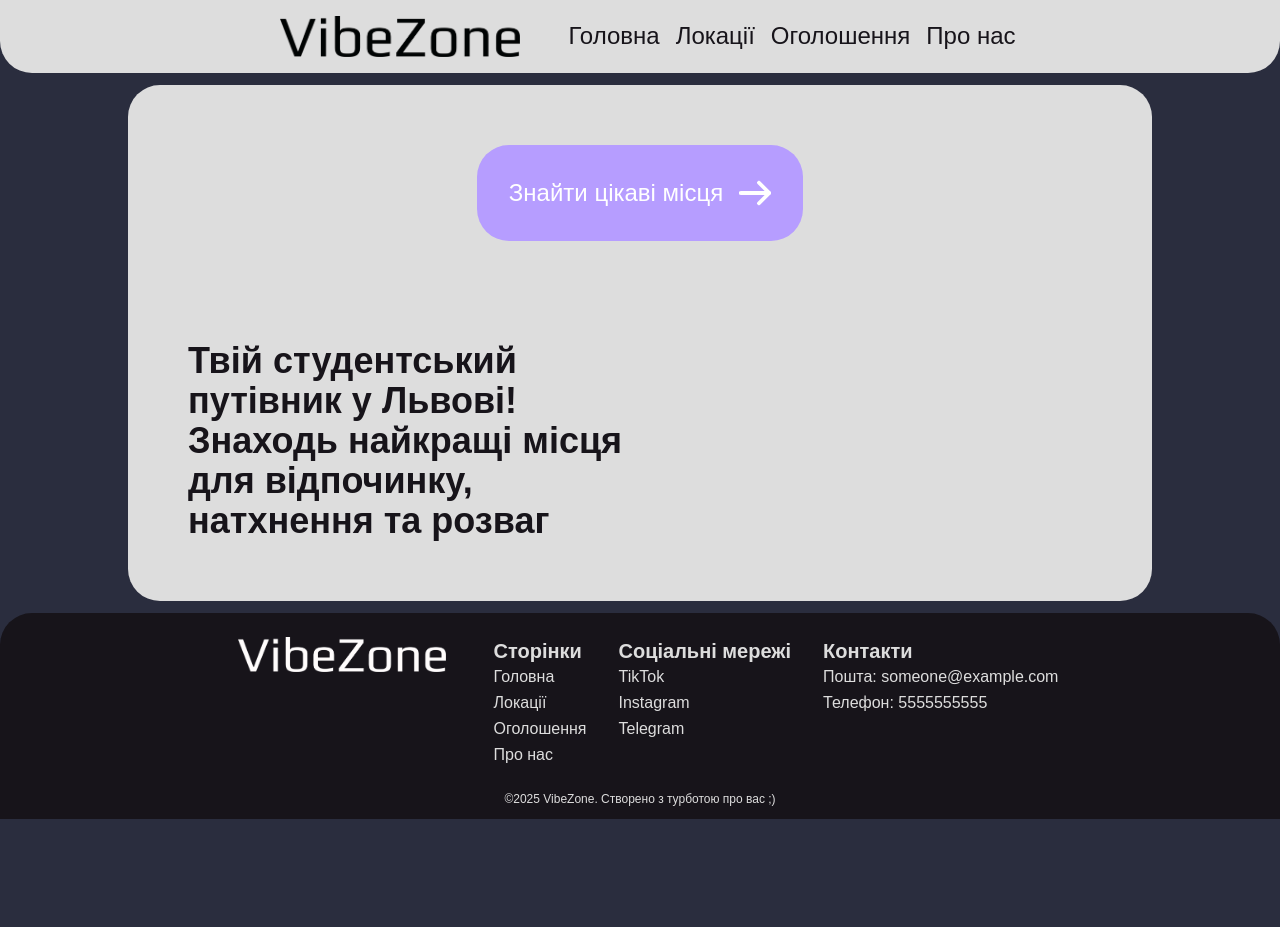
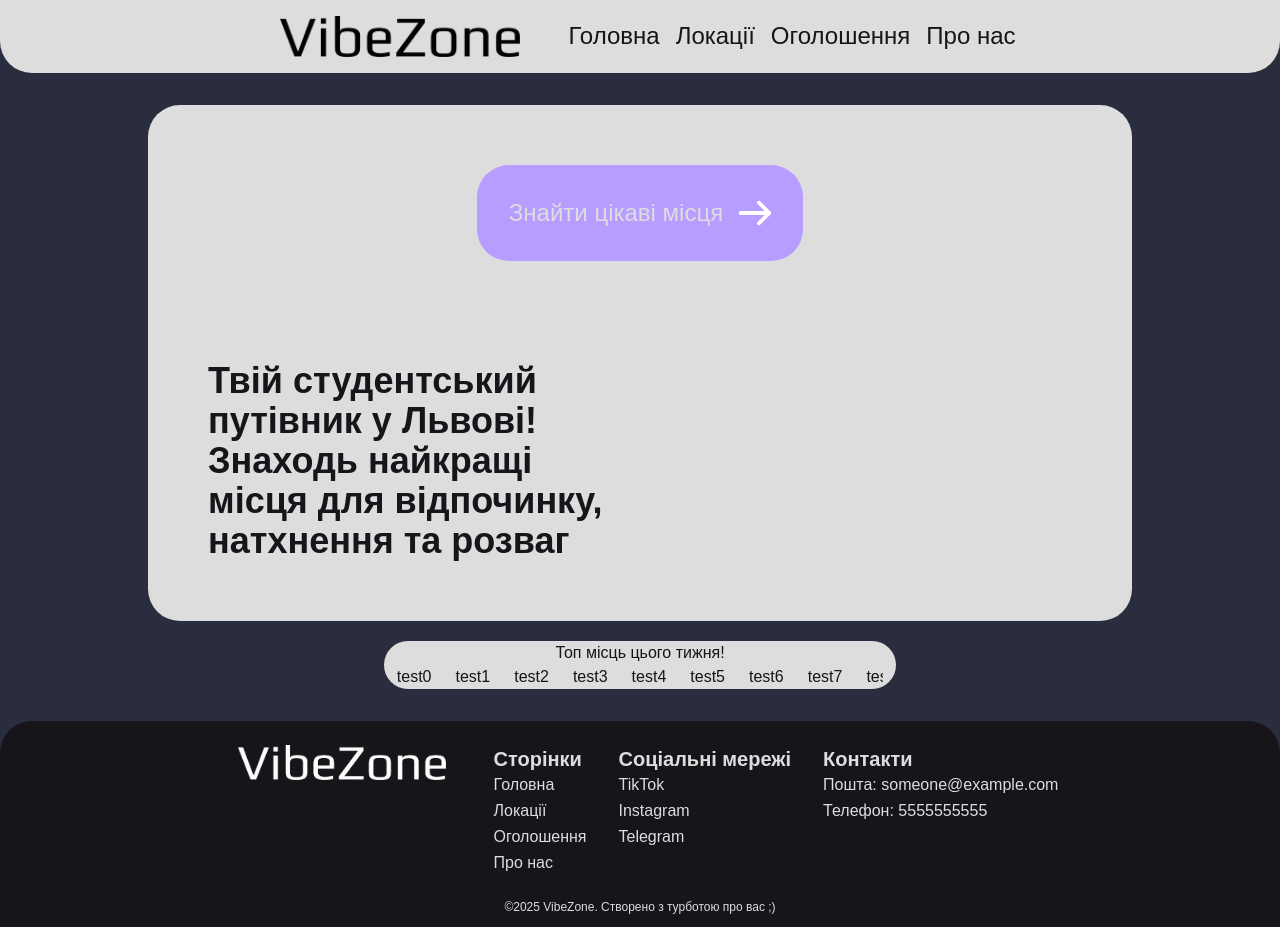
Before and after one commit to TeamVibeLab/vibezone, a Next.js app: page / in a window 1280 px wide. Before the commit the page ends 819 px from the top, so only its background shows below. Built offline with nearby package versions, Linux system fonts and the light colour scheme.

Commit message:
початок дизайну топ місць тижня

```diff
--- a/src/app/page.tsx
+++ b/src/app/page.tsx
@@ -6,16 +6,23 @@ import { useRouter } from 'next/navigation'
 export default function Home() {
   const router = useRouter()
 
+  const rows = [];
+  for (let i = 0; i < 16; i++) {
+      // note: we are adding a key prop here to allow react to uniquely identify each
+      // element in this array. see: https://reactjs.org/docs/lists-and-keys.html
+      rows.push(<li key={i} className="snap-center">test{i}</li>);
+  }
+
   return (
     <div className="w-4/5">
-      <section className="p-15
+      <section className="p-15 m-5
       flex flex-col gap-y-25
       rounded-4xl bg-bright-foreground">
         <button
         onClick={(e) => {router.push("/locations")}}
         className="w-auto h-auto p-8 mx-auto
         rounded-4xl bg-button hover:bg-button-highlight
-        text-2xl text-white
+        text-2xl text-bright-foreground
         flex justify-between items-center gap-x-4">
           Знайти цікаві місця
           <span className="items-baseline inline-flex">
@@ -33,6 +40,16 @@ export default function Home() {
         Твій студентський путівник у Львові! Знаходь найкращі місця для відпочинку, натхнення та розваг
         </div>
       </section>
+
+      <section className="flex flex-col items-center
+        w-1/2 mx-auto m-5
+        rounded-4xl bg-bright-foreground
+        text-dark-foreground">
+        <p>Топ місць цього тижня!</p>
+        <ul className="flex w-19/20 snap-x snap-mandatory gap-6 overflow-x-auto">
+          {rows}
+        </ul>
+      </section>
     </div>
   );
 }
```
Also changed, not shown: 1 other file (tests, documents, lock files or other folders).
